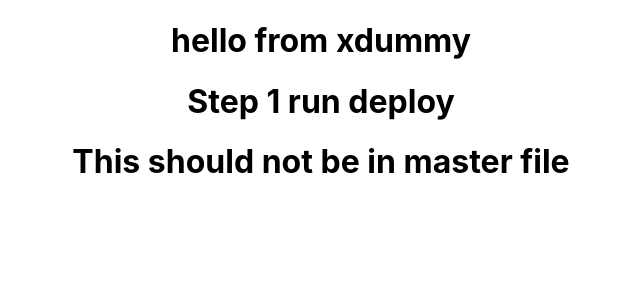
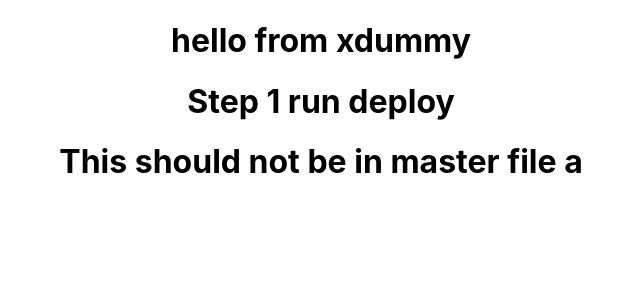
Before and after one commit to amanjatx/netyforms-repo, a React (Create React App) app: page / in a window 1280 px wide. Shown: the top 300 px of the page, without its empty margins (319-959 px from the left). Built offline with nearby package versions, Linux system fonts and the light colour scheme.

Commit message:
commit kar na yrr

```diff
--- a/src/App.js
+++ b/src/App.js
@@ -5,7 +5,7 @@ function App() {
     <div className="App">
       <h1> hello from xdummy</h1>
       <h1>Step 1 run deploy </h1>
-      <h1>This should not be in master file</h1>
+      <h1>This should not be in master file a</h1>
     </div>
   );
 }
```
